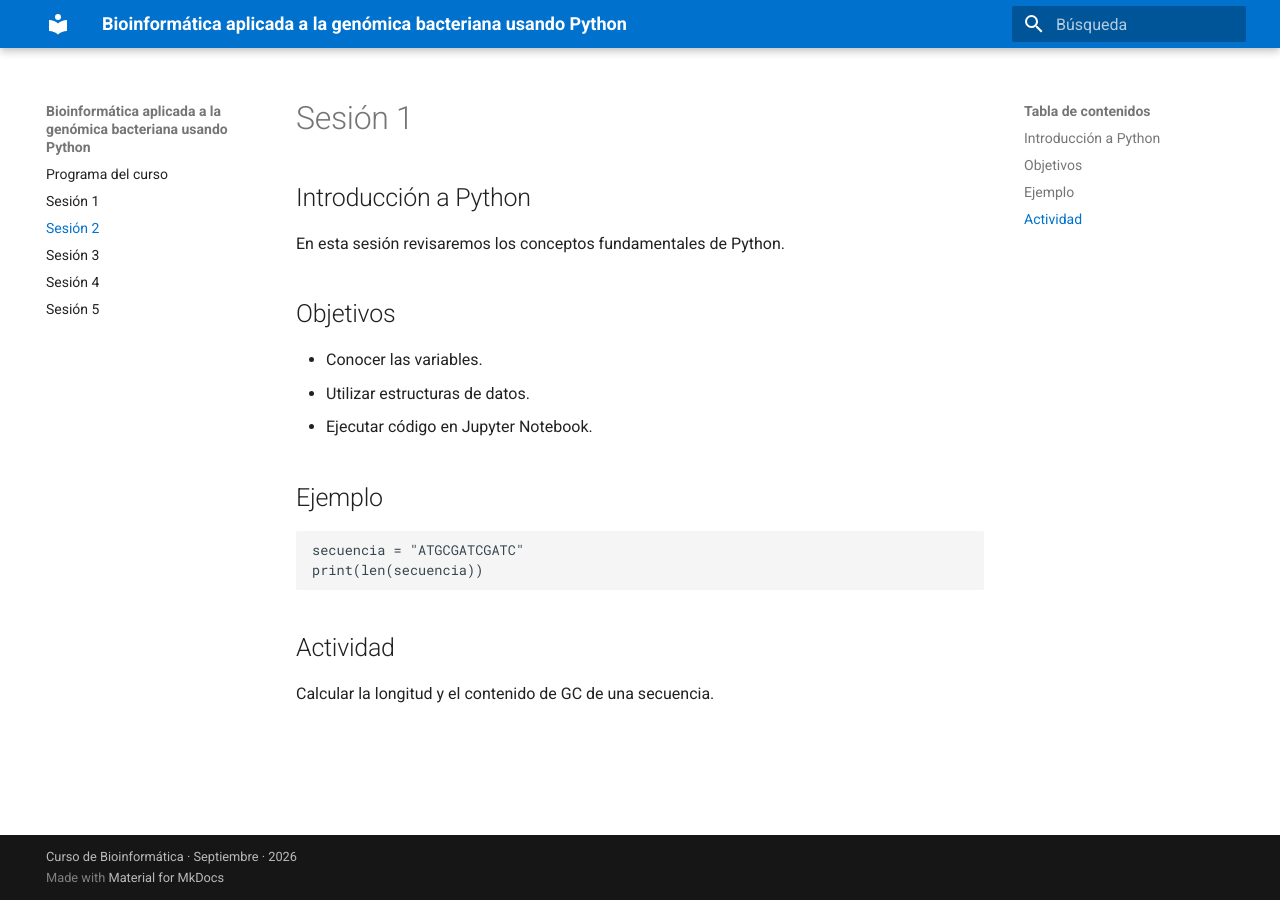
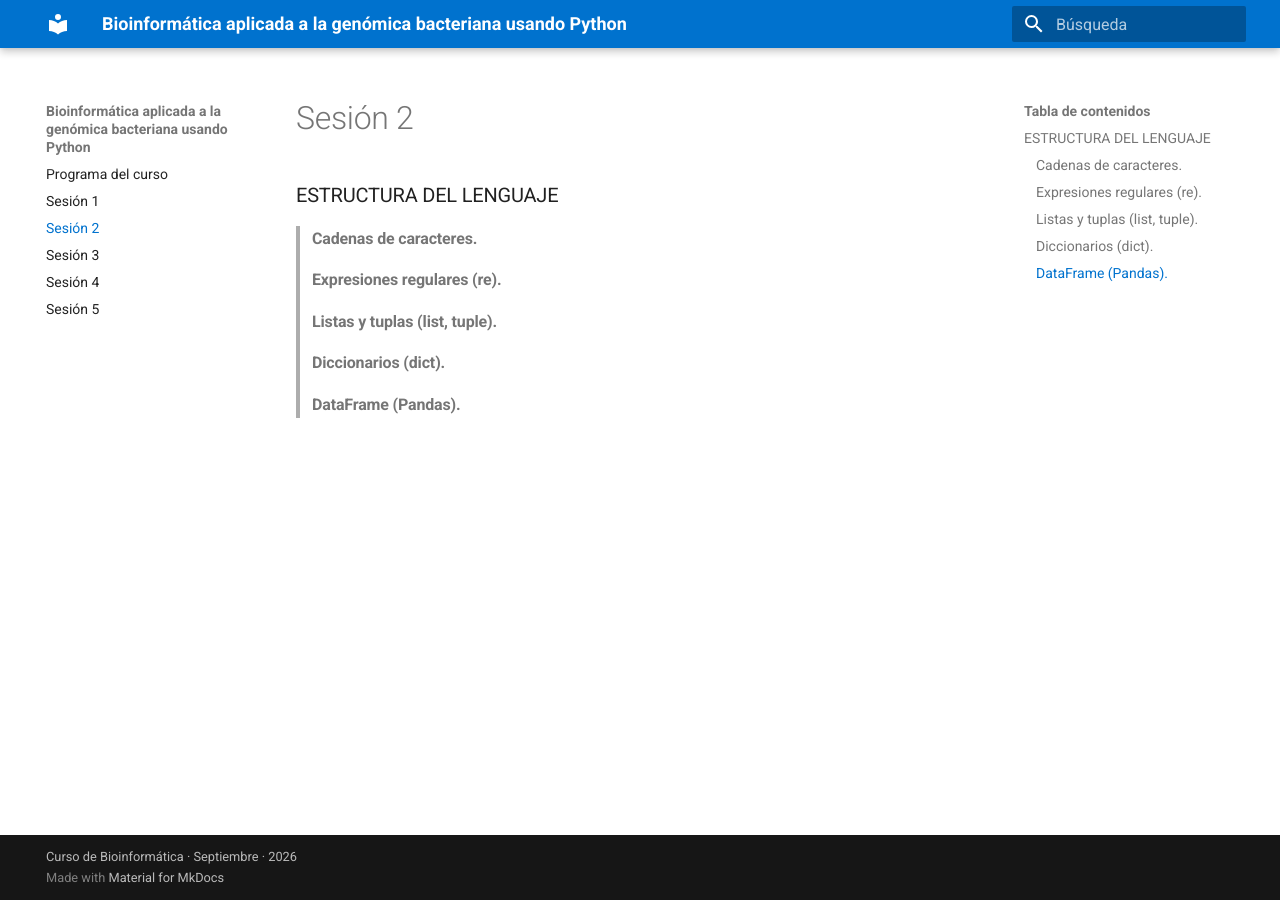
Before and after one commit to eduardo1011/curso26, an MkDocs documentation site: the page built from docs/sesion2.md, in a window 1280 px wide. Built offline with MkDocs 1.6.1 and Material for MkDocs 9.7.7, drawn with Linux system fonts in a browser that asks for light colours.

Commit message:
Update session content and add language structure section
Removed content related to Python fundamentals and added a new section on language structure.

````diff
--- a/docs/sesion2.md
+++ b/docs/sesion2.md
@@ -1,22 +1,7 @@
-# Sesión 1
 
-## Introducción a Python
-
-En esta sesión revisaremos los conceptos fundamentales de Python.
-
-## Objetivos
-
-- Conocer las variables.
-- Utilizar estructuras de datos.
-- Ejecutar código en Jupyter Notebook.
-
-## Ejemplo
-
-```python
-secuencia = "ATGCGATCGATC"
-print(len(secuencia))
-```
-
-## Actividad
-
-Calcular la longitud y el contenido de GC de una secuencia.
+### ESTRUCTURA DEL LENGUAJE
+> #### Cadenas de caracteres.
+> #### Expresiones regulares (re).
+> #### Listas y tuplas (list, tuple).
+> #### Diccionarios (dict).
+> #### DataFrame (Pandas).
````
